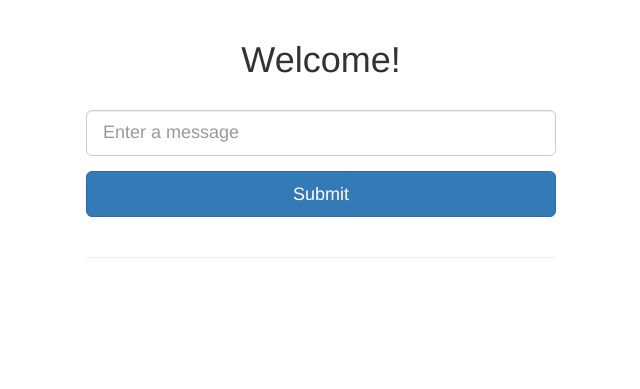
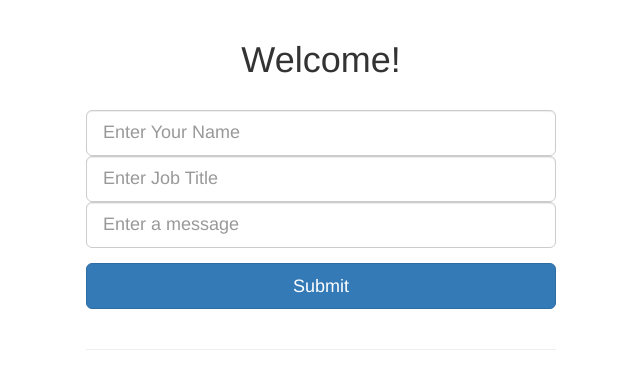
Before and after one commit to ugurekmekci/DockerizedFlask, a Flask app: page / in a window 1280 px wide. Shown: the top 389 px of the page, without its empty margins (319-959 px from the left). Run offline with Flask 2, Linux system fonts and the light colour scheme; data that the repository does not hold is empty; some libraries are stand-ins or nearby versions.

Commit message:
Update index.html

```diff
--- a/web/templates/index.html
+++ b/web/templates/index.html
@@ -10,7 +10,10 @@
 
 <form action="/" method="POST">
   <div class="form-group">
+    <input name="name" class="form-control input-lg" type="text" placeholder="Enter Your Name" required>
+    <input name="job" class="form-control input-lg" type="text" placeholder="Enter Job Title" required>
     <input name="text" class="form-control input-lg" type="text" placeholder="Enter a message" required>
+
   </div>
   <input type="submit" class="btn btn-primary btn-lg btn-block" value="Submit">
 </form>
```
